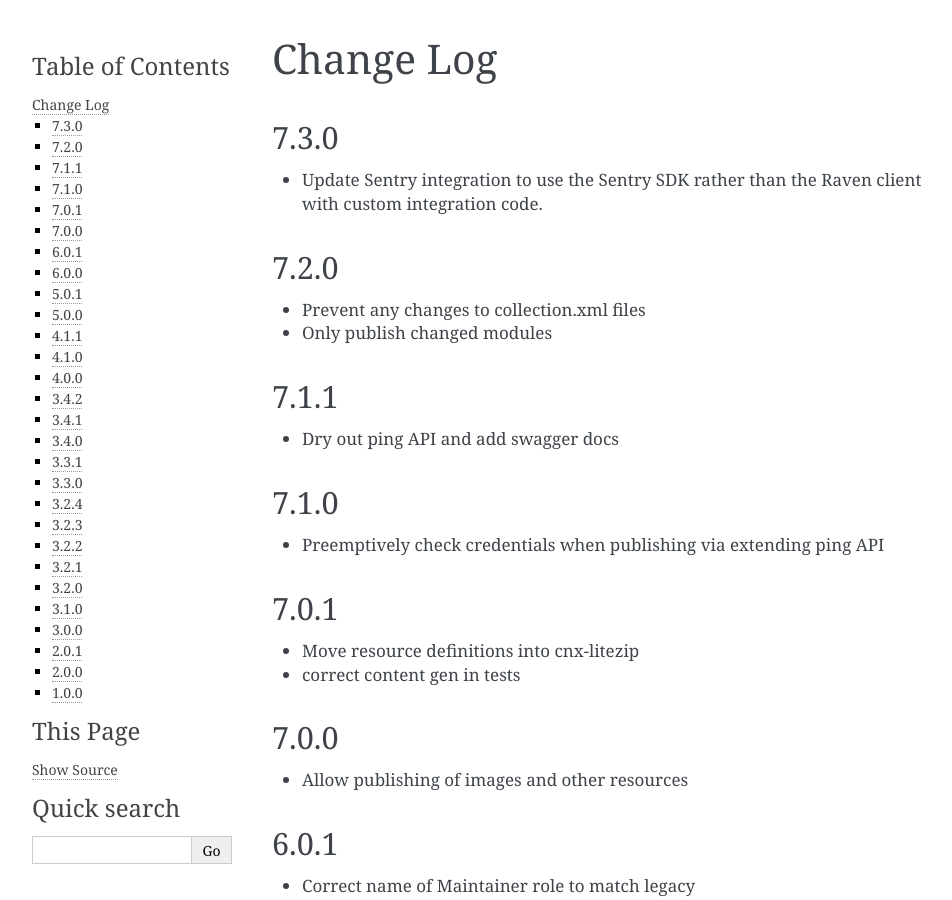
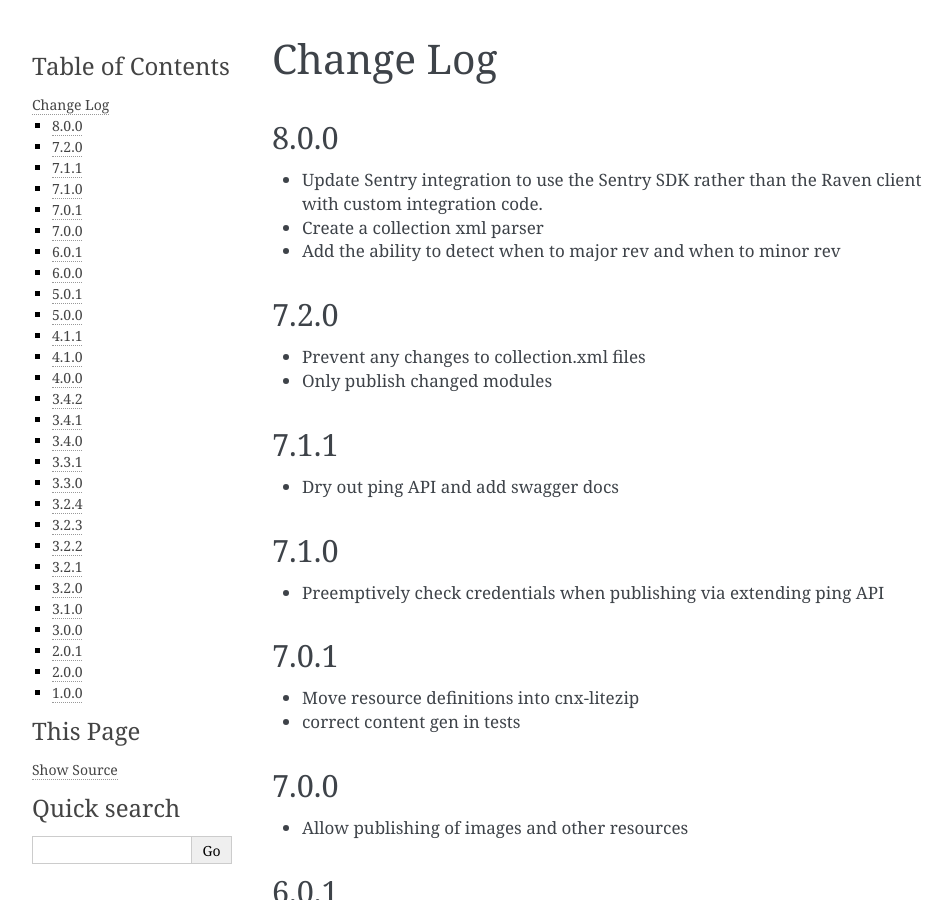
Before and after one commit to openstax/cnx-press, a Sphinx documentation site: the page built from docs/source/changes.rst, in a window 1280 px wide and 900 px high. Shown: the whole window, without its empty margins (148-1100 px from the left). Built offline with Sphinx 7.4.7, drawn with Linux system fonts in a browser that asks for light colours.

Commit message:
Add changelog entry

```diff
--- a/docs/source/changes.rst
+++ b/docs/source/changes.rst
@@ -2,11 +2,13 @@
 Change Log
 ==========
 
-7.3.0
+8.0.0
 -----
 
 - Update Sentry integration to use the Sentry SDK rather than the Raven client
   with custom integration code.
+- Create a collection xml parser
+- Add the ability to detect when to major rev and when to minor rev
 
 7.2.0
 -----
```
